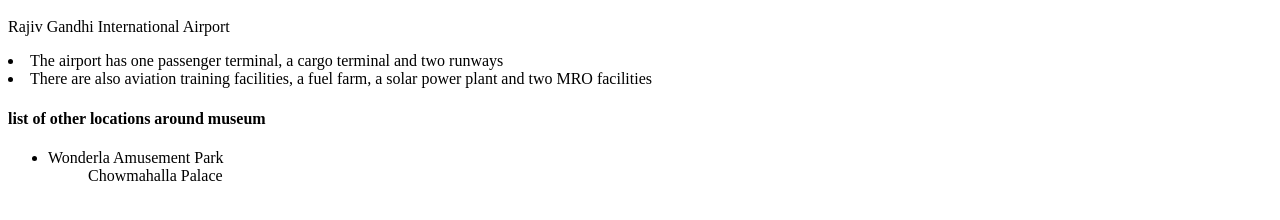
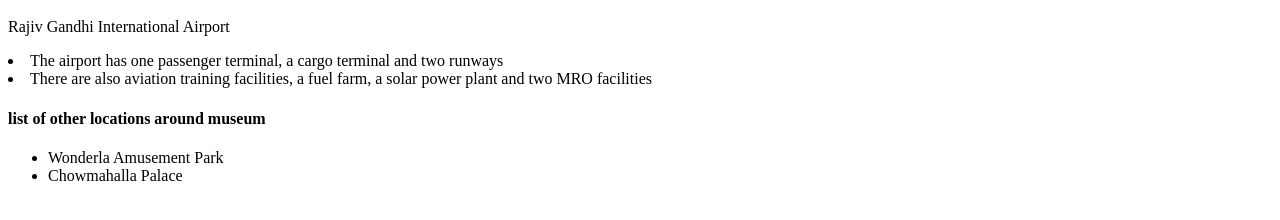
Before and after one commit to 44-563-Web-Apps-F22/44563-webapps-assignment-3-vineetharavuri2, a plain HTML site: page index.html in a window 1280 px wide. Shown: the part 272-492 px from the top of the page. Drawn offline with Linux system fonts and the light colour scheme.

Commit message:
ordered list

```diff
--- a/index.html
+++ b/index.html
@@ -29,5 +29,5 @@
  <h4>list of other locations around museum</h4>
  <ul>
        <li>Wonderla Amusement Park</li>
-       <ul>Chowmahalla Palace</ul>
+       <li>Chowmahalla Palace</li>
  </ul>
```
